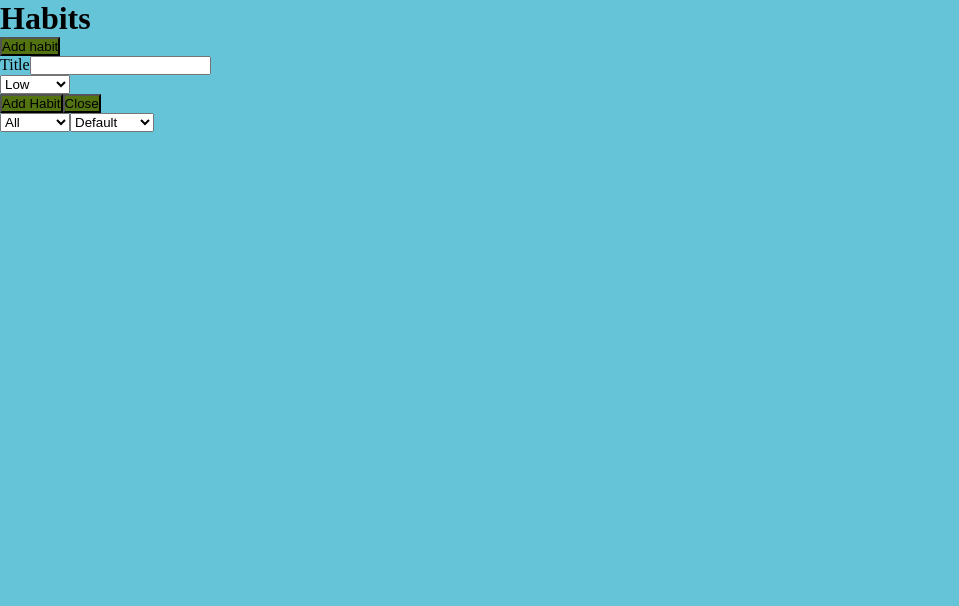
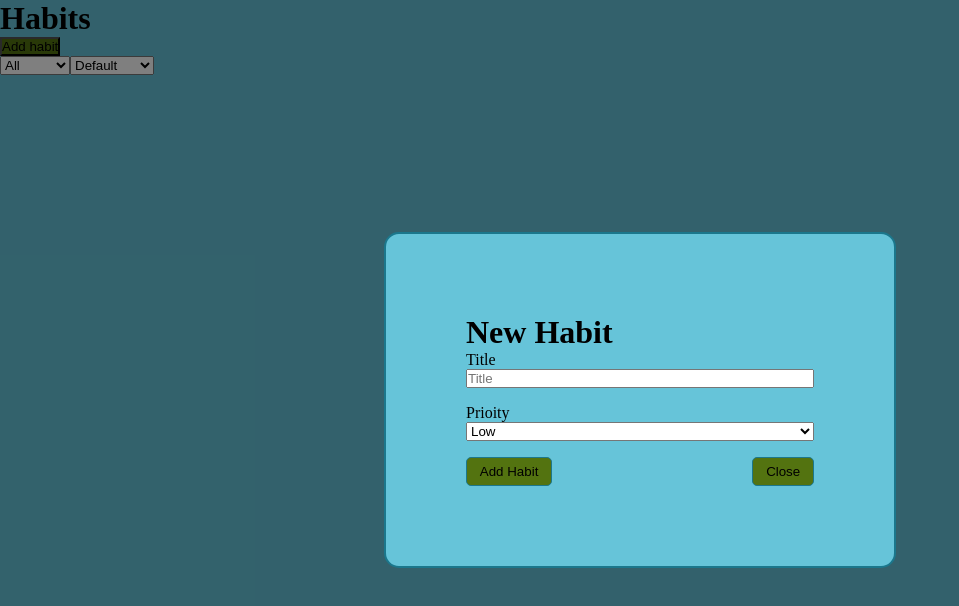
Before and after one commit to Ludvig-D/PAA, a React (Vite) app: page /habits in a window 1280 px wide. Both pictures are taken after a click on the button "Add habit". Shown: the top 606 px of the page, without its empty margins (0-959 px from the left). Built offline with nearby package versions, Linux system fonts and the light colour scheme.

Commit message:
Style habitForm

```diff
--- a/src/components/HabitsForm/HabitsForm.jsx
+++ b/src/components/HabitsForm/HabitsForm.jsx
@@ -40,10 +40,11 @@ export default function HabitsForm({ toggleHide }) {
 
   return (
     <div id={style.background}>
-      <div>
+      <div id={style.forground}>
+        <h1>New Habit</h1>
         <form onSubmit={(e) => createHabit(e)}>
-          <div>
-            <label htmlFor="title">Title</label>
+          <div className={style.inputDiv}>
+            <label htmlFor="title">Title </label>
             <input
               type="text"
               id="title"
@@ -51,9 +52,11 @@ export default function HabitsForm({ toggleHide }) {
               required
               onChange={(e) => titleChange(e)}
               value={title}
+              placeholder="Title"
             />
           </div>
-          <div>
+          <div className={style.inputDiv}>
+            <label htmlFor="prioity">Prioity </label>
             <select
               name="priority"
               id="prioity"
@@ -65,10 +68,14 @@ export default function HabitsForm({ toggleHide }) {
               <option value="high">High</option>
             </select>
           </div>
-          <button type="submit">Add Habit</button>
-          <button type="button" onClick={() => close()}>
-            Close
-          </button>
+          <div id={style.btnDiv}>
+            <button className={style.btn} type="submit">
+              Add Habit
+            </button>
+            <button className={style.btn} type="button" onClick={() => close()}>
+              Close
+            </button>
+          </div>
         </form>
       </div>
     </div>
--- a/src/components/HabitsForm/HabitsForm.module.css
+++ b/src/components/HabitsForm/HabitsForm.module.css
@@ -0,0 +1,37 @@
+#background {
+  background-color: rgba(0, 0, 0, 0.5);
+  position: absolute;
+  top: 0;
+  width: 100%;
+  height: 100vh;
+  z-index: 99999;
+  display: flex;
+  justify-content: center;
+  align-items: center;
+}
+
+#forground {
+  background-color: var(--background-color);
+  padding: 5rem;
+  width: 40%;
+  border: 2px solid var(--border-color);
+  border-radius: 15px;
+}
+
+#btnDiv {
+  display: flex;
+  justify-content: space-between;
+}
+
+.btn {
+  background-color: var(--button-color);
+  padding: 0.4rem 0.8rem;
+  border: 1px solid var(--border-color);
+  border-radius: 5px;
+}
+
+.inputDiv {
+  display: flex;
+  flex-direction: column;
+  padding-bottom: 1rem;
+}
--- a/src/index.css
+++ b/src/index.css
@@ -8,14 +8,14 @@ html,
 body {
   width: 100%;
   min-height: 100vh;
-  background-color: var(--foreground-color);
+  background-color: var(--background-color);
 }
 
 :root {
   --border-color: #1b778c;
-  --foreground-color: #66c4d9;
+  --background-color: #66c4d9;
   --button-color: #537310;
-  --background-color: #f2ebc9;
+  --forground-color: #f2ebc9;
   --text-color: #000000;
   /* dont know if we will use #A0EAF2 */
 }
```
